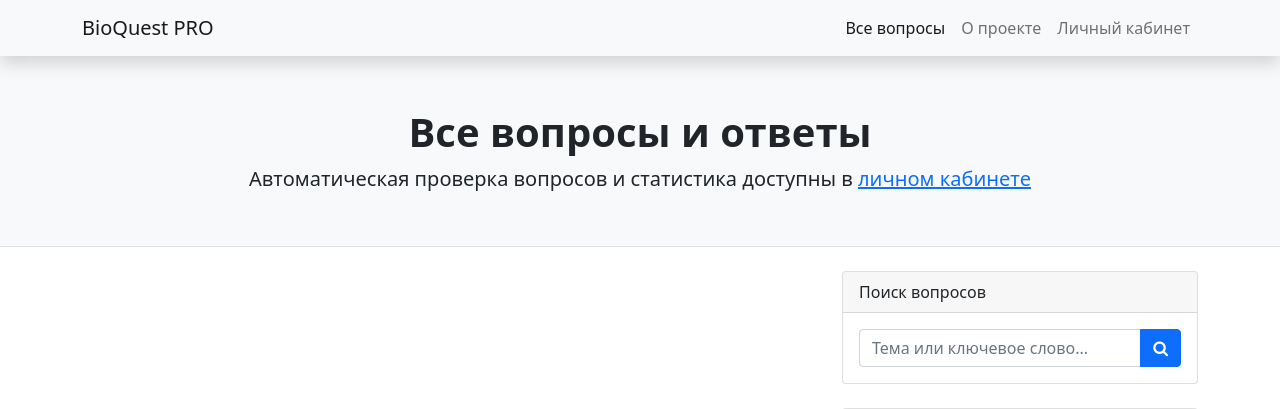
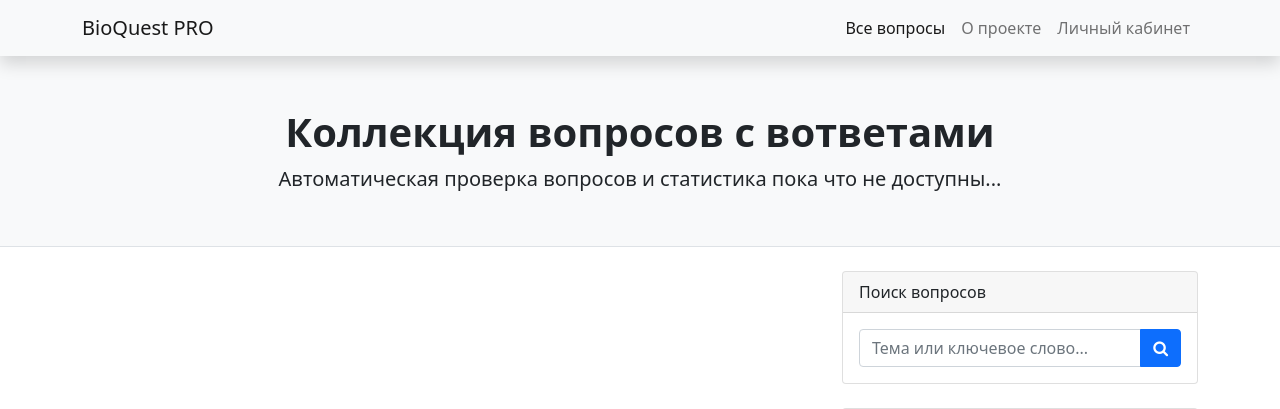
Before and after one commit to timofeiryko/modernbioquest, a Django app: page / in a window 1280 px wide. Shown: the top 409 px of the page. Run offline with Django 4.2, Linux system fonts and the light colour scheme; data that the repository does not hold is empty; some libraries are stand-ins or nearby versions.

Commit message:
Testing pythonanywhere github webhooks

```diff
--- a/main/templates/problems.html
+++ b/main/templates/problems.html
@@ -7,8 +7,8 @@
 <header class="py-1 bg-light border-bottom mb-4">
     <div class="container">
         <div class="text-center my-5">
-            <h1 class="fw-bolder">Все вопросы и ответы</h1>
-            <p class="lead mb-0">Автоматическая проверка вопросов и статистика доступны в <a href="#!">личном кабинете</a></p>
+            <h1 class="fw-bolder">Коллекция вопросов с вответами</h1>
+            <p class="lead mb-0">Автоматическая проверка вопросов и статистика пока что не доступны...</p>
         </div>
     </div>
 </header>
```
